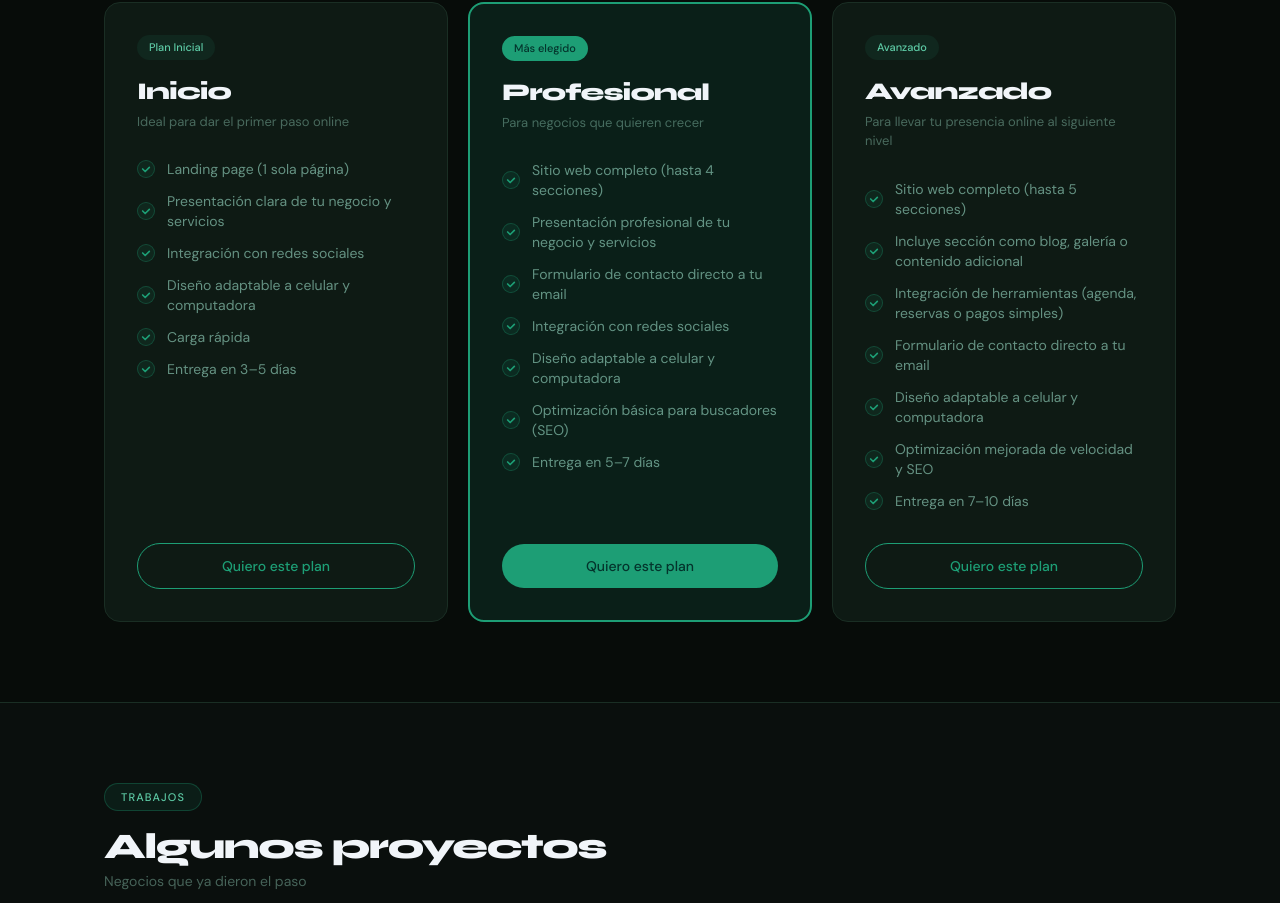
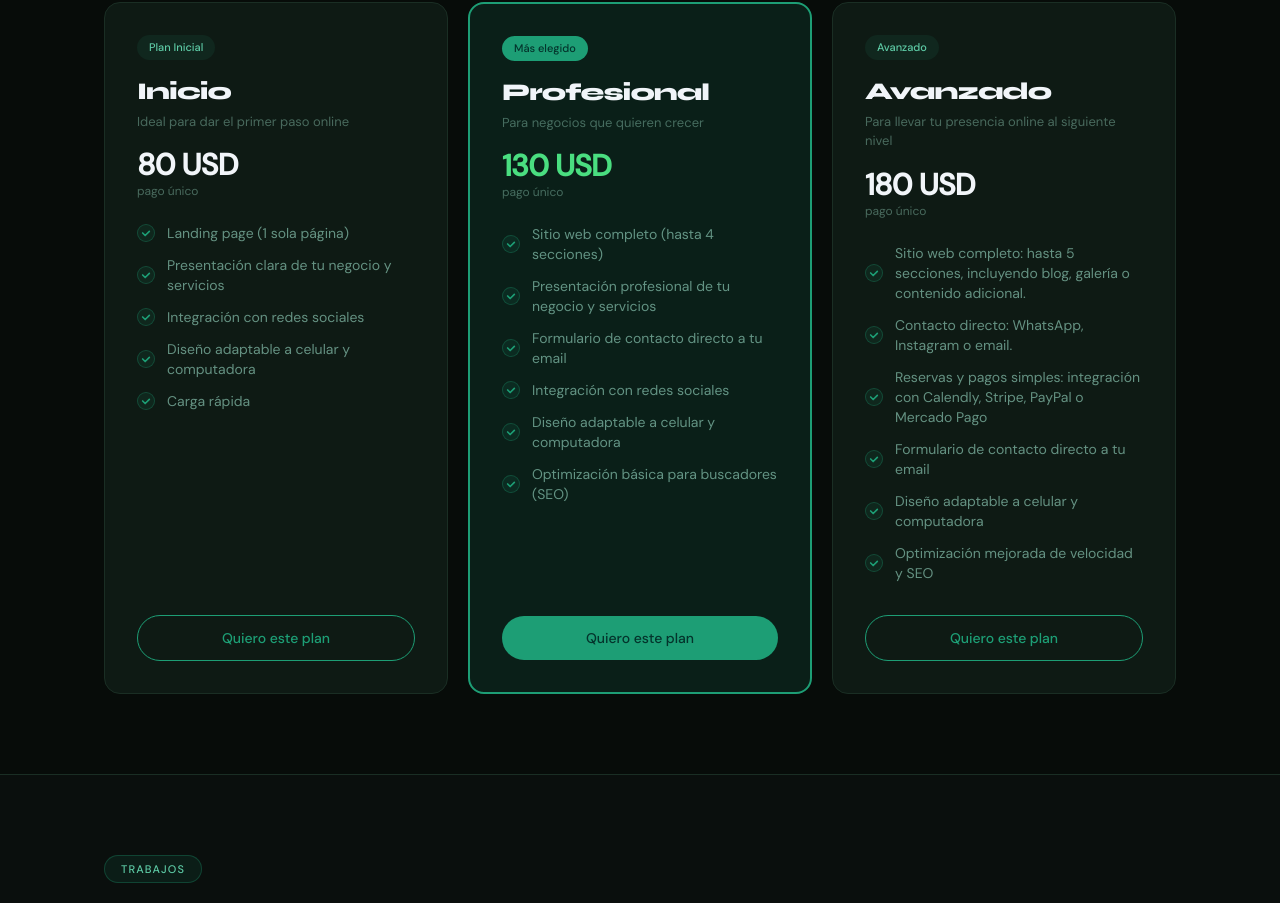
Before and after one commit to joy-amorin/WebSoluciones-landing-page, a Next.js app: page / in a window 1280 px wide. Shown: the part 2254-3157 px from the top of the page. Built offline with nearby package versions, Linux system fonts and the light colour scheme.

Commit message:
update data and add price

```diff
--- a/components/Planes.tsx
+++ b/components/Planes.tsx
@@ -1,8 +1,9 @@
 const planes = [
   {
-    badge:    'Plan Inicial',
-    name:     'Inicio',
-    desc:     'Ideal para dar el primer paso online',
+    badge:  'Plan Inicial',
+    name:   'Inicio',
+    desc:   'Ideal para dar el primer paso online',
+    price:  '80 USD',
     featured: false,
     features: [
                 'Landing page (1 sola página)',
@@ -10,13 +11,13 @@ const planes = [
                 'Integración con redes sociales',
                 'Diseño adaptable a celular y computadora',
                 'Carga rápida',
-                'Entrega en 3–5 días'
               ],
   },
   {
-    badge:    'Más elegido',
-    name:     'Profesional',
-    desc:     'Para negocios que quieren crecer',
+    badge:  'Más elegido',
+    name:   'Profesional',
+    desc:   'Para negocios que quieren crecer',
+    price:  '130 USD',
     featured: true,
     features: [
                 'Sitio web completo (hasta 4 secciones)',
@@ -25,23 +26,22 @@ const planes = [
                 'Integración con redes sociales',
                 'Diseño adaptable a celular y computadora',
                 'Optimización básica para buscadores (SEO)',
-                'Entrega en 5–7 días'
               ],
   },
 
   {
-    badge:    'Avanzado',
-    name:     'Avanzado',
-    desc:     'Para llevar tu presencia online al siguiente nivel',
+    badge:  'Avanzado',
+    name:   'Avanzado',
+    desc:   'Para llevar tu presencia online al siguiente nivel',
+    price:  '180 USD',
     featured: false,
     features: [
-                'Sitio web completo (hasta 5 secciones)',
-                'Incluye sección como blog, galería o contenido adicional',
-                'Integración de herramientas (agenda, reservas o pagos simples)',
+                'Sitio web completo: hasta 5 secciones, incluyendo blog, galería o contenido adicional.',
+                'Contacto directo: WhatsApp, Instagram o email.',
+                'Reservas y pagos simples:  integración con Calendly, Stripe, PayPal o Mercado Pago',
                 'Formulario de contacto directo a tu email',
                 'Diseño adaptable a celular y computadora',
                 'Optimización mejorada de velocidad y SEO',
-                'Entrega en 7–10 días'
               ],
   },
 ]
@@ -77,10 +77,23 @@ export default function Planes() {
                 {p.badge}
               </span>
 
-              <h3 className="text-2xl font-extrabold tracking-tighter mb-1">{p.name}</h3>
-              <p className="text-[13px] text-green-100/40 mb-7">{p.desc}</p>
+             <h3 className="text-2xl font-extrabold tracking-tighter mb-1">{p.name}</h3>
 
-              <ul className="flex flex-col gap-3 mb-8 flex-1">
+<p className="text-[13px] text-green-100/40 mb-4">{p.desc}</p>
+
+{/* 💰 PRECIO */}
+<div className="mb-6">
+  <div className={`text-3xl font-extrabold tracking-tight ${
+    p.featured ? 'text-green-400' : ''
+  }`}>
+    {p.price}
+  </div>
+  <div className="text-xs text-green-100/40">
+    pago único
+  </div>
+</div>
+
+<ul className="flex flex-col gap-3 mb-8 flex-1">
                 {p.features.map((f) => (
                   <li key={f} className="flex items-center gap-3 text-sm text-green-100/60">
                     <span className="flex-shrink-0 w-[18px] h-[18px] rounded-full bg-green-500/10 border border-green-500/30 flex items-center justify-center">
```
